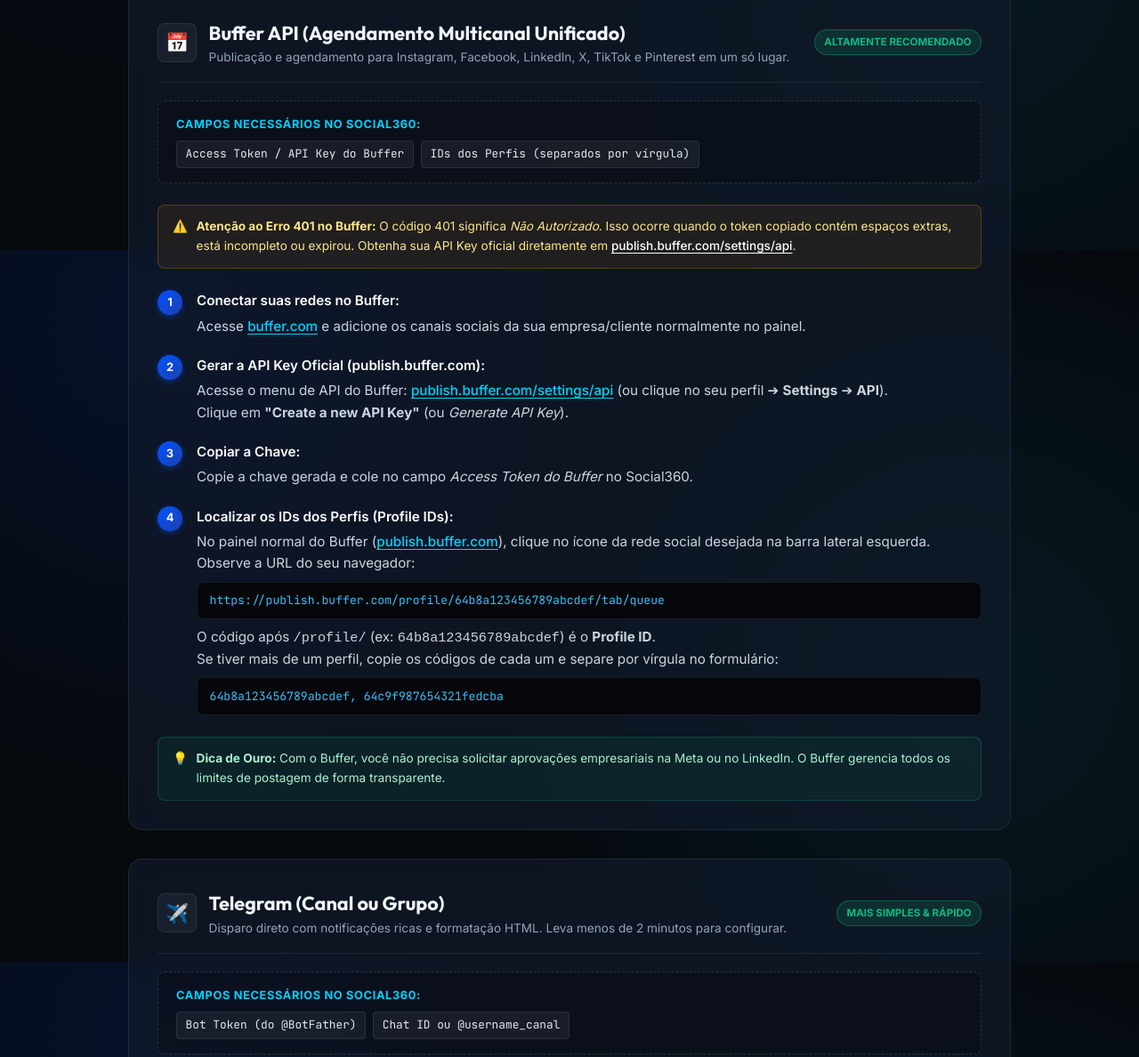
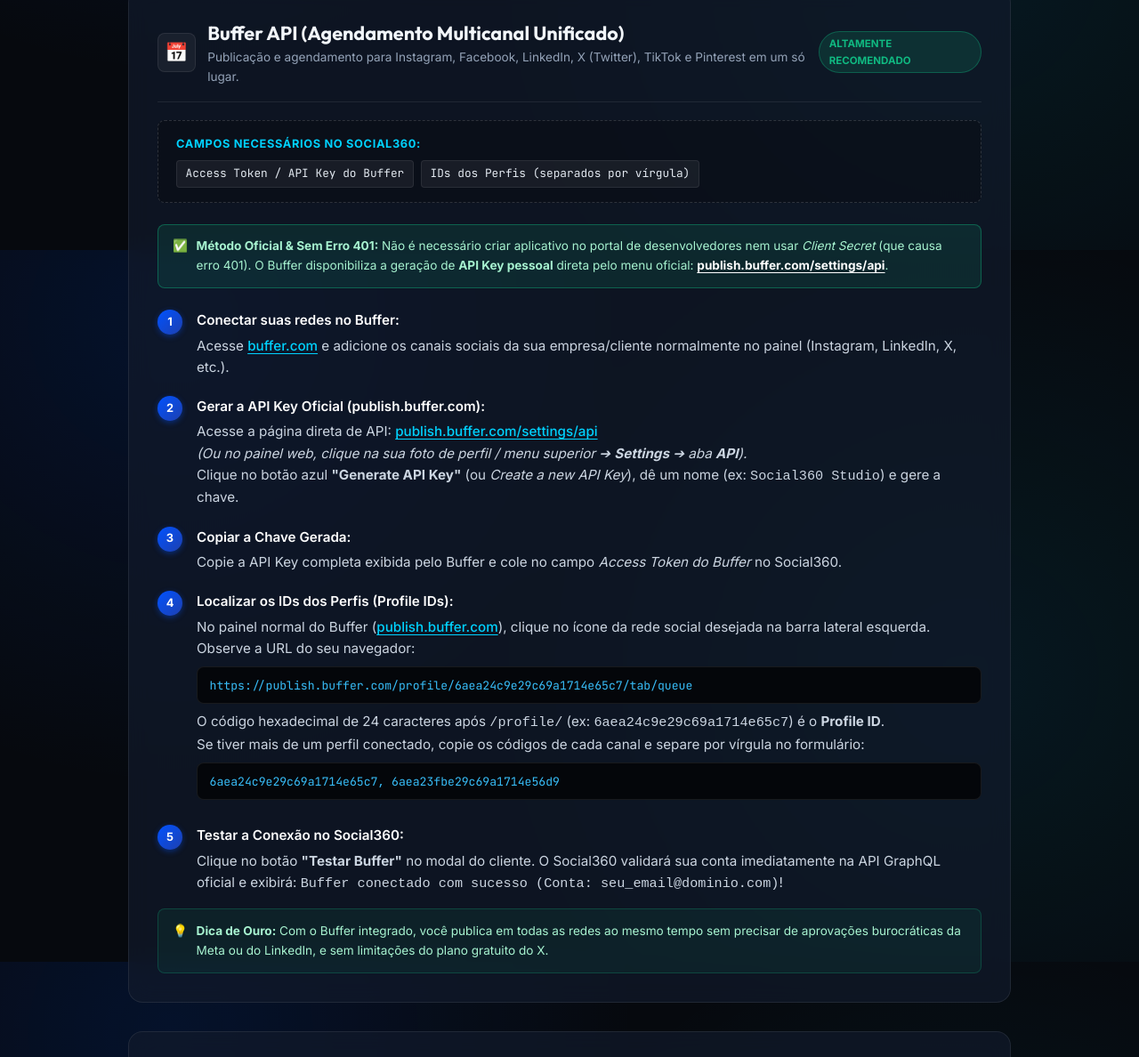
Before and after one commit to cezaralfredo/pub_rs, a website: page public/guia-redes.html in a window 1280 px wide. Shown: the part 519-1707 px from the top of the page at 89% size. Drawn offline with Linux system fonts and the light colour scheme.

Commit message:
docs(buffer): atualizar guia-redes.html com metodo oficial direto da API Key e prevencao de erro 401

```diff
--- a/public/guia-redes.html
+++ b/public/guia-redes.html
@@ -482,7 +482,7 @@
           <div class="card-icon">📅</div>
           <div>
             <h2 class="card-title">Buffer API (Agendamento Multicanal Unificado)</h2>
-            <p class="card-subtitle">Publicação e agendamento para Instagram, Facebook, LinkedIn, X, TikTok e Pinterest em um só lugar.</p>
+            <p class="card-subtitle">Publicação e agendamento para Instagram, Facebook, LinkedIn, X (Twitter), TikTok e Pinterest em um só lugar.</p>
           </div>
         </div>
         <span class="badge-recommended">Altamente Recomendado</span>
@@ -496,40 +496,45 @@
         </ul>
       </div>
 
-      <div class="alert-warning" style="margin-bottom: 1.5rem;">
-        <span>⚠️</span>
+      <div class="alert-tip" style="margin-bottom: 1.5rem; background: rgba(16, 185, 129, 0.12); border-color: rgba(16, 185, 129, 0.4);">
+        <span>✅</span>
         <div>
-          <strong>Atenção ao Erro 401 no Buffer:</strong> O código 401 significa <em>Não Autorizado</em>. Isso ocorre quando o token copiado contém espaços extras, está incompleto ou expirou. Obtenha sua API Key oficial diretamente em <a href="https://publish.buffer.com/settings/api" target="_blank" class="external-link" style="color: #fff;">publish.buffer.com/settings/api</a>.
+          <strong>Método Oficial & Sem Erro 401:</strong> Não é necessário criar aplicativo no portal de desenvolvedores nem usar <em>Client Secret</em> (que causa erro 401). O Buffer disponibiliza a geração de <strong>API Key pessoal</strong> direta pelo menu oficial: <a href="https://publish.buffer.com/settings/api" target="_blank" class="external-link" style="color: #fff; font-weight: 700;">publish.buffer.com/settings/api</a>.
         </div>
       </div>
 
       <ol class="steps-list">
         <li>
           <strong class="step-title">Conectar suas redes no Buffer:</strong>
-          Acesse <a href="https://buffer.com" target="_blank" class="external-link">buffer.com</a> e adicione os canais sociais da sua empresa/cliente normalmente no painel.
+          Acesse <a href="https://buffer.com" target="_blank" class="external-link">buffer.com</a> e adicione os canais sociais da sua empresa/cliente normalmente no painel (Instagram, LinkedIn, X, etc.).
         </li>
         <li>
           <strong class="step-title">Gerar a API Key Oficial (publish.buffer.com):</strong>
-          Acesse o menu de API do Buffer: <a href="https://publish.buffer.com/settings/api" target="_blank" class="external-link">publish.buffer.com/settings/api</a> (ou clique no seu perfil ➔ <strong>Settings</strong> ➔ <strong>API</strong>).<br>
-          Clique em <strong>"Create a new API Key"</strong> (ou <em>Generate API Key</em>).
+          Acesse a página direta de API: <a href="https://publish.buffer.com/settings/api" target="_blank" class="external-link">publish.buffer.com/settings/api</a><br>
+          <em>(Ou no painel web, clique na sua foto de perfil / menu superior ➔ <strong>Settings</strong> ➔ aba <strong>API</strong>).</em><br>
+          Clique no botão azul <strong>"Generate API Key"</strong> (ou <em>Create a new API Key</em>), dê um nome (ex: <code>Social360 Studio</code>) e gere a chave.
         </li>
         <li>
-          <strong class="step-title">Copiar a Chave:</strong>
-          Copie a chave gerada e cole no campo <em>Access Token do Buffer</em> no Social360.
+          <strong class="step-title">Copiar a Chave Gerada:</strong>
+          Copie a API Key completa exibida pelo Buffer e cole no campo <em>Access Token do Buffer</em> no Social360.
         </li>
         <li>
           <strong class="step-title">Localizar os IDs dos Perfis (Profile IDs):</strong>
           No painel normal do Buffer (<a href="https://publish.buffer.com" target="_blank" class="external-link">publish.buffer.com</a>), clique no ícone da rede social desejada na barra lateral esquerda. Observe a URL do seu navegador:
-          <span class="code-snippet">https://publish.buffer.com/profile/64b8a123456789abcdef/tab/queue</span>
-          O código após <code>/profile/</code> (ex: <code>64b8a123456789abcdef</code>) é o <strong>Profile ID</strong>.<br>
-          Se tiver mais de um perfil, copie os códigos de cada um e separe por vírgula no formulário:
-          <span class="code-snippet">64b8a123456789abcdef, 64c9f987654321fedcba</span>
+          <span class="code-snippet">https://publish.buffer.com/profile/6aea24c9e29c69a1714e65c7/tab/queue</span>
+          O código hexadecimal de 24 caracteres após <code>/profile/</code> (ex: <code>6aea24c9e29c69a1714e65c7</code>) é o <strong>Profile ID</strong>.<br>
+          Se tiver mais de um perfil conectado, copie os códigos de cada canal e separe por vírgula no formulário:
+          <span class="code-snippet">6aea24c9e29c69a1714e65c7, 6aea23fbe29c69a1714e56d9</span>
+        </li>
+        <li>
+          <strong class="step-title">Testar a Conexão no Social360:</strong>
+          Clique no botão <strong>"Testar Buffer"</strong> no modal do cliente. O Social360 validará sua conta imediatamente na API GraphQL oficial e exibirá: <code>Buffer conectado com sucesso (Conta: seu_email@dominio.com)</code>!
         </li>
       </ol>
 
       <div class="alert-tip">
         <span>💡</span>
-        <div><strong>Dica de Ouro:</strong> Com o Buffer, você não precisa solicitar aprovações empresariais na Meta ou no LinkedIn. O Buffer gerencia todos os limites de postagem de forma transparente.</div>
+        <div><strong>Dica de Ouro:</strong> Com o Buffer integrado, você publica em todas as redes ao mesmo tempo sem precisar de aprovações burocráticas da Meta ou do LinkedIn, e sem limitações do plano gratuito do X.</div>
       </div>
     </article>
 
```
Also changed, not shown: COMO_OBTER_DADOS_REDES_SOCIAIS.md (+3 -3 lines).
